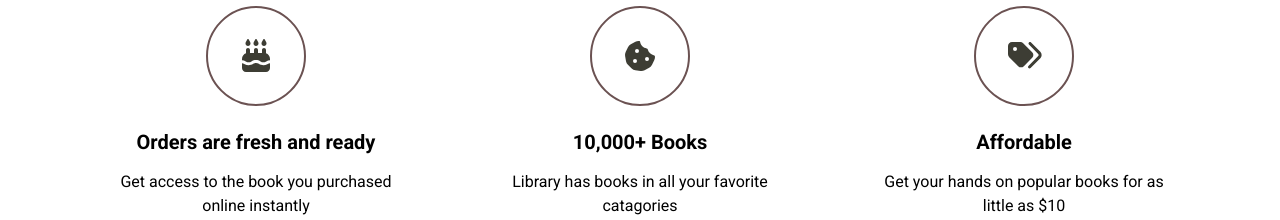
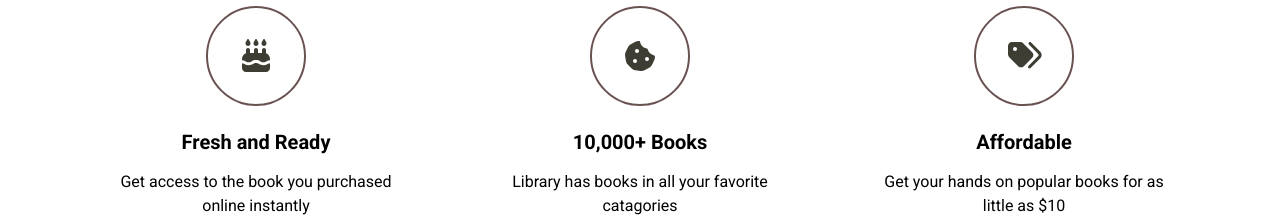
Before and after one commit to JulianCrenshaw/cake, a React (Create React App) app: page / in a window 1280 px wide. Shown: the part 920-1140 px from the top of the page. Built offline with nearby package versions, Linux system fonts and the light colour scheme.

Commit message:
highlights

```diff
--- a/src/components/Highlights.jsx
+++ b/src/components/Highlights.jsx
@@ -13,7 +13,7 @@ const Highlights = () => {
           <div className="highlight__wrapper">
             <Highlight
               icon={<FontAwesomeIcon icon="cake" />}
-              title="Orders are fresh and ready"
+              title="Fresh and Ready"
               para="Get access to the book you purchased online instantly"
             />
             <Highlight
```
